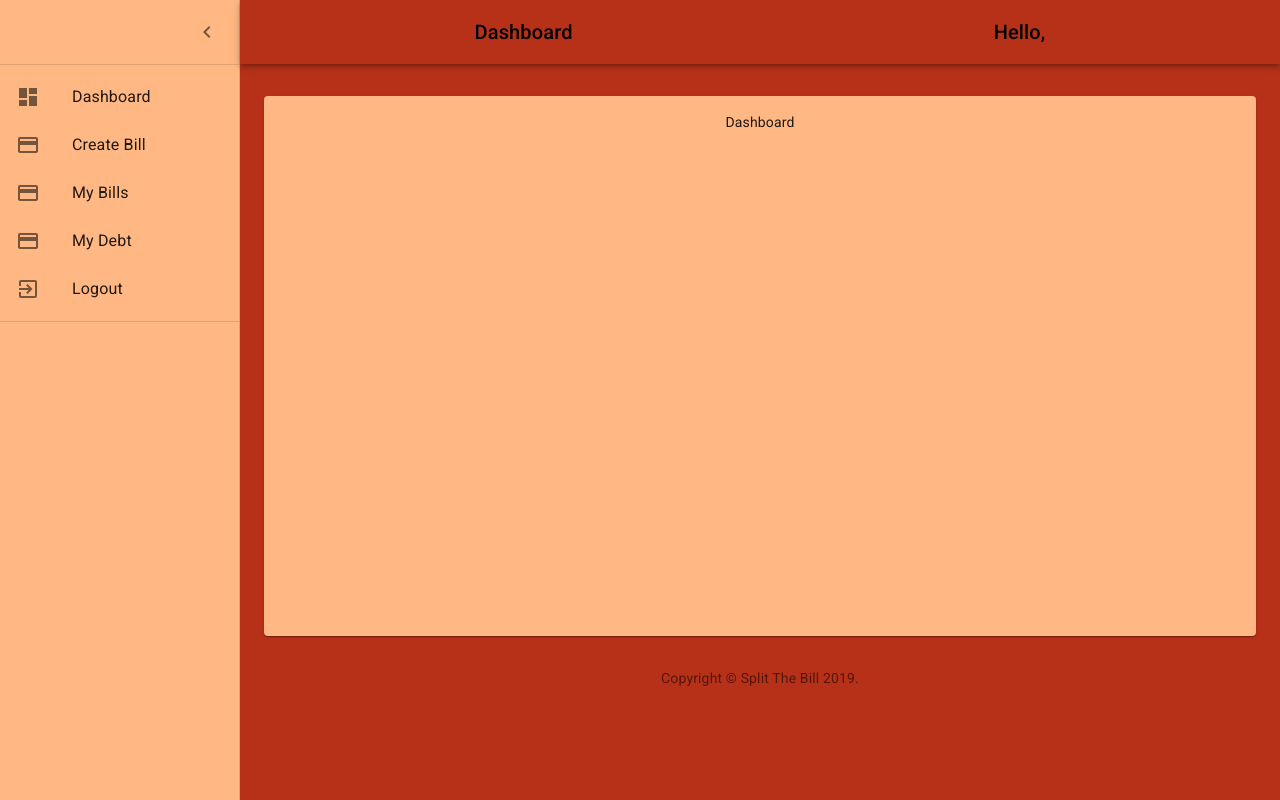
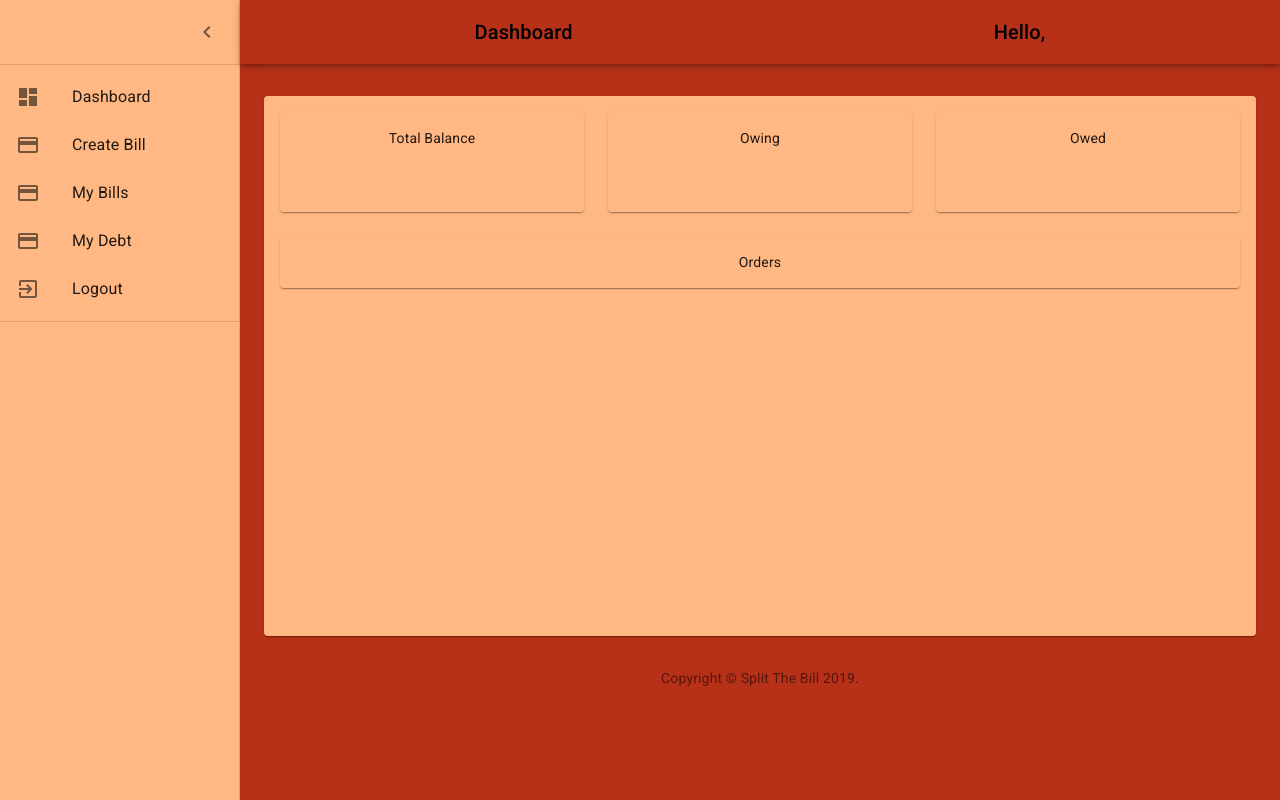
Before and after one commit to split-the-bill-EU/frontend, a React (Create React App) app: page /dashboard in a window 1280 px wide. Built offline with nearby package versions, Linux system fonts and the light colour scheme; no server answers; sample sign-in values are in the browser's storage.

Commit message:
Added basic layout for dashboard

```diff
--- a/src/components/Dashboard/Dashboard.jsx
+++ b/src/components/Dashboard/Dashboard.jsx
@@ -1,5 +1,38 @@
 import React from 'react';
+import clsx from 'clsx';
+import { connect } from 'react-redux'
+import { useStyles } from '../Layout';
+import { Grid, Paper, } from '@material-ui/core';
 
-export default () => {
-    return <div>Dashboard</div>
+export const Dashboard = () => {
+    const classes = useStyles();
+    const styles = {height: '100px', 'background-color': '#FFB884'}
+
+    const fixedHeightPaper = clsx(classes.paper, classes.fixedHeight);
+    return (
+        <Grid container spacing={3}>
+            <Grid item xs={12} md={8} lg={4}>
+                <Paper className={fixedHeightPaper} style={styles}>
+                Total Balance
+              </Paper>
+            </Grid>
+            <Grid item xs={12} md={8} lg={4}>
+              <Paper className={fixedHeightPaper} style={styles}>
+                Owing
+              </Paper>
+            </Grid>
+            <Grid item xs={12} md={4} lg={4}>
+              <Paper className={fixedHeightPaper} style={styles}>
+                Owed
+              </Paper>
+            </Grid>
+            <Grid item xs={12}>
+              <Paper className={classes.paper}>
+                Orders
+              </Paper>
+            </Grid>
+          </Grid>
+    )
 }
+
+export default connect(state => state)(Dashboard);
--- a/src/components/Dashboard/index.jsx
+++ b/src/components/Dashboard/index.jsx
@@ -3,6 +3,7 @@ import Layout from '../Layout'
 import Dashboard from './Dashboard';
 
 export default () => {
+
     return (
         <Layout title='Dashboard'>
             <Dashboard />
--- a/src/components/Layout/index.jsx
+++ b/src/components/Layout/index.jsx
@@ -34,7 +34,7 @@ function Copyright() {
 
 const drawerWidth = 240;
 
-const useStyles = makeStyles(theme => ({
+export const useStyles = makeStyles(theme => ({
   root: {
     display: 'flex',
   },
```
